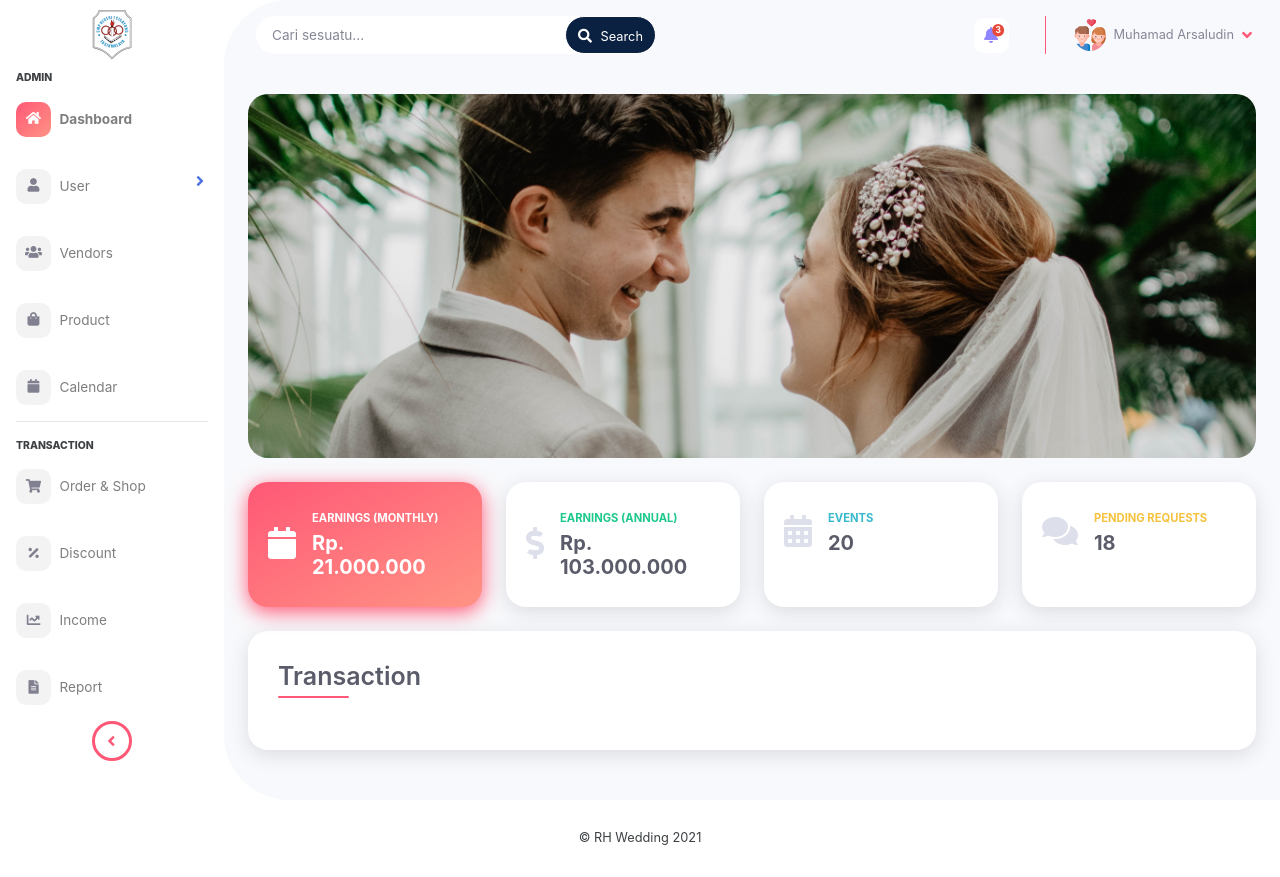
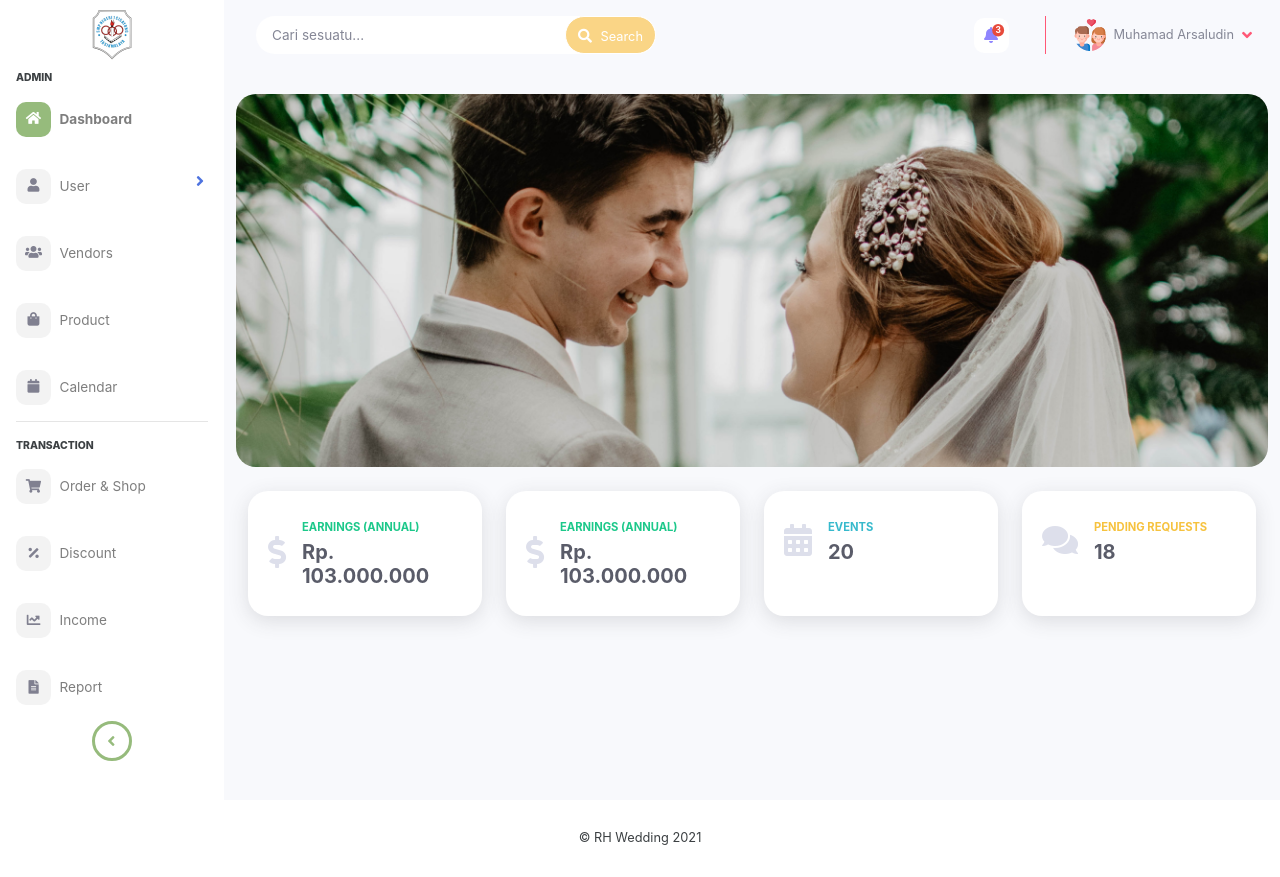
Before and after one commit to muhamadarsaludin/perpus-necis, a CodeIgniter 4 app: template app/Views/admin/dashboard.php in a window 1280 px wide. Run offline with PHP 8.4 and a stand-in for CodeIgniter, Linux system fonts and the light colour scheme; the template is opened without the code that fills it, so the values that code supplies are empty; some libraries are stand-ins or nearby versions.

Commit message:
add style

```diff
--- a/app/Views/admin/dashboard.php
+++ b/app/Views/admin/dashboard.php
@@ -2,28 +2,28 @@
 
 <?= $this->section('content'); ?>
 
-<img src="<?= base_url('img/jumbotron-admin.jpg'); ?>" class="img-fluid mb-4" alt="Jumbotron image">
-
 <!-- Content Row -->
 <div class="row">
 
+<img src="<?= base_url('img/jumbotron-admin.jpg'); ?>" class="img-fluid mb-4" alt="Jumbotron image">
     <!-- Earnings (Monthly) Card Example -->
     <div class="col-xl-3 col-md-6 mb-4">
-        <div class="card bg-gradient-main shadow-wild-watermelon border-0 h-100 py-2">
-            <div class="card-body text-white">
+        <div class="card shadow h-100 border-0 py-2">
+            <div class="card-body">
                 <div class="row no-gutters align-items-center">
                     <div class="col-auto mr-3">
-                        <i class="fas fa-calendar fa-2x "></i>
+                        <i class="fas fa-dollar-sign fa-2x text-gray-300"></i>
                     </div>
                     <div class="col">
-                        <div class="text-xs font-weight-bold text-uppercase mb-1">
-                            Earnings (Monthly)</div>
-                        <div class="h5 mb-0 font-weight-bold">Rp. 21.000.000</div>
+                        <div class="text-xs font-weight-bold text-success text-uppercase mb-1">
+                            Earnings (Annual)</div>
+                        <div class="h5 mb-0 font-weight-bold text-gray-800">Rp. 103.000.000</div>
                     </div>
                 </div>
             </div>
         </div>
     </div>
+
 
     <!-- Earnings (Monthly) Card Example -->
     <div class="col-xl-3 col-md-6 mb-4">
@@ -84,11 +84,4 @@
         </div>
     </div>
 </div>
-
-<div class="container-fluid content-frame shadow">
-    <!-- Page Heading -->
-    <div class="d-sm-flex align-items-center justify-content-between mb-4">
-        <h1 class="content-heading mb-0 text-gray-800">Transaction</h1>
-    </div>
-</div>
 <?= $this->endSection(); ?>
--- a/public/css/style.css
+++ b/public/css/style.css
@@ -29,7 +29,7 @@ body,
 }
 
 .nav-link.active .nav-icon {
-    background-image: linear-gradient(to bottom right, #FF5876, #FF9384);
+    background-image: linear-gradient(to bottom right, #96bb7c, #96bb7c);
 }
 
 .nav-link.active i {
@@ -42,8 +42,8 @@ body,
 
 .sidebar-toggler {
     background-color: white;
-    color: #FF5876;
-    border: 3px solid #FF5876;
+    color: #96bb7c;
+    border: 3px solid #96bb7c;
 }
 
 .topbar {
@@ -62,19 +62,25 @@ body,
     border-color: #FF5876;
 }
 
-.ltb-border-radius-65px {
+/* .ltb-border-radius-65px {
     border-top-left-radius: 65px;
     border-bottom-left-radius: 65px;
-}
+} */
 
 .img-fluid {
     border-radius: 20px;
+}
+
+.bg-main {
+    background-color: #0A2141;
+    color: #fff;
 }
 
 .bg-gradient-main {
     background-image: linear-gradient(to bottom right, #FF5876, #FF9384);
     color: white;
 }
+
 
 .content-frame {
     border-radius: 20px;
@@ -101,12 +107,12 @@ body,
 }
 
 .btn-wild-watermelon {
-    background-color: #0A2141;
+    background-color: #fad586;
     color: white;
 }
 
 .btn-wild-watermelon:hover {
-    background-color: #122947;
+    background-color: #fcc34a;
     color: white;
 }
 
```
